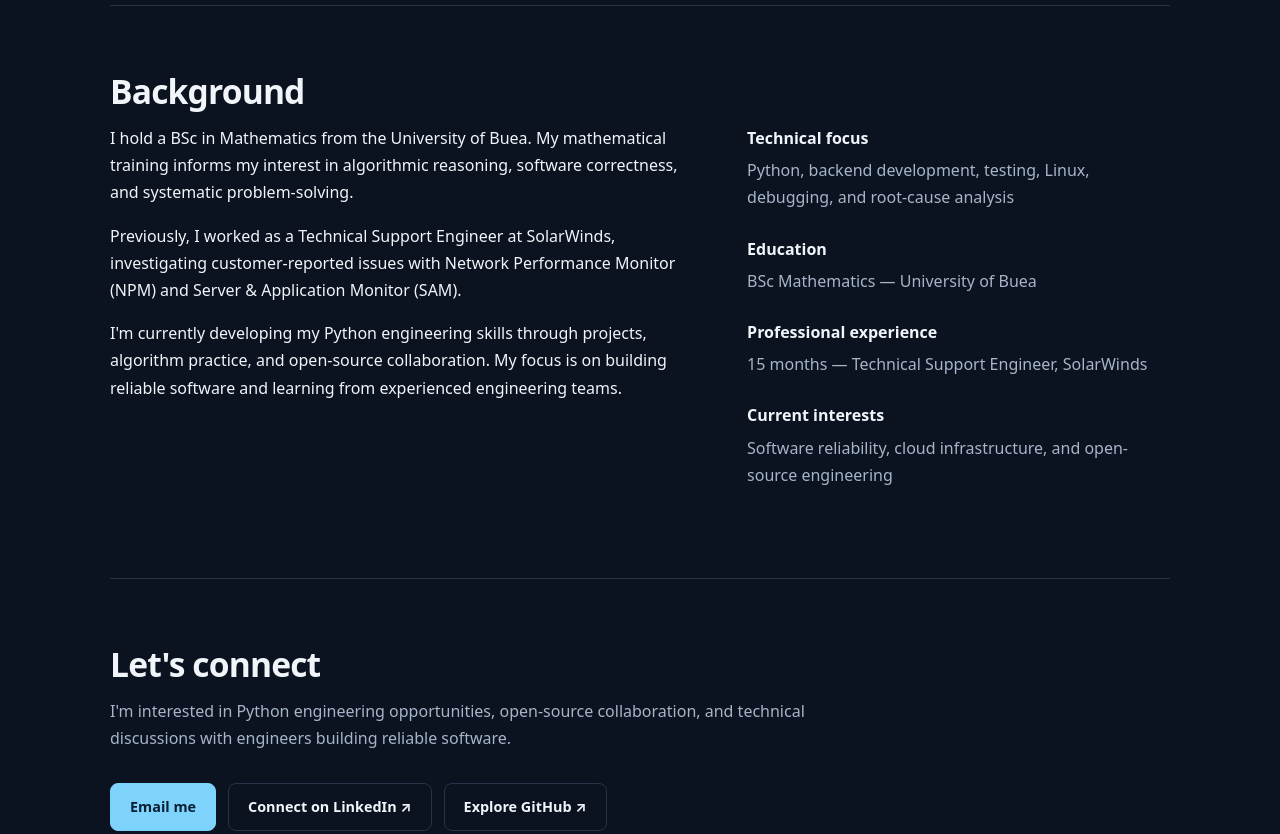
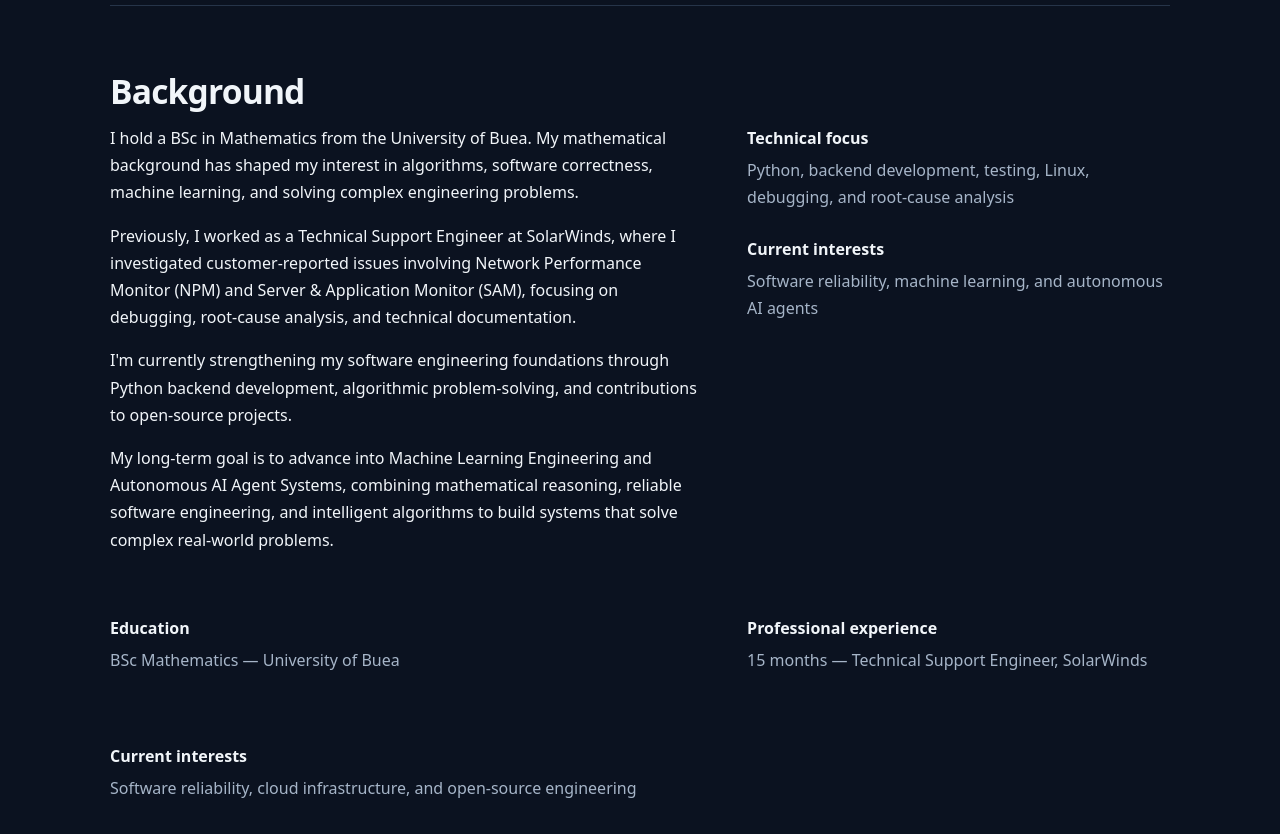
Before and after one commit to marcndo/portfolio, a plain HTML site: page index.html in a window 1280 px wide. Shown: the part 2300-3134 px from the top of the page. Drawn offline with Linux system fonts and the light colour scheme.

Commit message:
add current technology interest

```diff
--- a/index.html
+++ b/index.html
@@ -313,29 +313,43 @@
           <div>
             <p>
               I hold a BSc in Mathematics from the University of Buea.
-              My mathematical training informs my interest in algorithmic
-              reasoning, software correctness, and systematic
-              problem-solving.
+              My mathematical background has shaped my interest in algorithms,
+              software correctness, machine learning, and solving
+              complex engineering problems.
             </p>
             <p>
               Previously, I worked as a Technical Support Engineer at
-              SolarWinds, investigating customer-reported issues with
-              Network Performance Monitor (NPM) and Server & Application
-              Monitor (SAM).
+              SolarWinds, where I investigated customer-reported issues
+              involving Network Performance Monitor (NPM) and
+              Server & Application Monitor (SAM), focusing on debugging,
+              root-cause analysis, and technical documentation.
             </p>
             <p>
-              I'm currently developing my Python engineering skills
-              through projects, algorithm practice, and open-source
-              collaboration. My focus is on building reliable software
-              and learning from experienced engineering teams.
+              I'm currently strengthening my software engineering
+              foundations through Python backend development, algorithmic
+              problem-solving, and contributions to open-source projects.
+            </p>
+            <p>
+              My long-term goal is to advance into Machine Learning Engineering
+              and Autonomous AI Agent Systems, combining mathematical reasoning,
+              reliable software engineering, and intelligent algorithms to build
+              systems that solve complex real-world problems.
             </p>
           </div>
           <div>
             <div class="detail">
               <strong>Technical focus</strong>
-              <span>Python, backend development, testing, Linux,
-                debugging, and root-cause analysis</span>
+              <span> Python, backend development, testing, Linux,
+    debugging, and root-cause analysis </span>
             </div>
+            <div class="detail">
+             <strong>Current interests</strong>
+             <span>
+               Software reliability, machine learning,
+               and autonomous AI agents
+             </span>
+            </div>
+          </div>
             <div class="detail">
               <strong>Education</strong>
               <span>BSc Mathematics — University of Buea</span>
```
